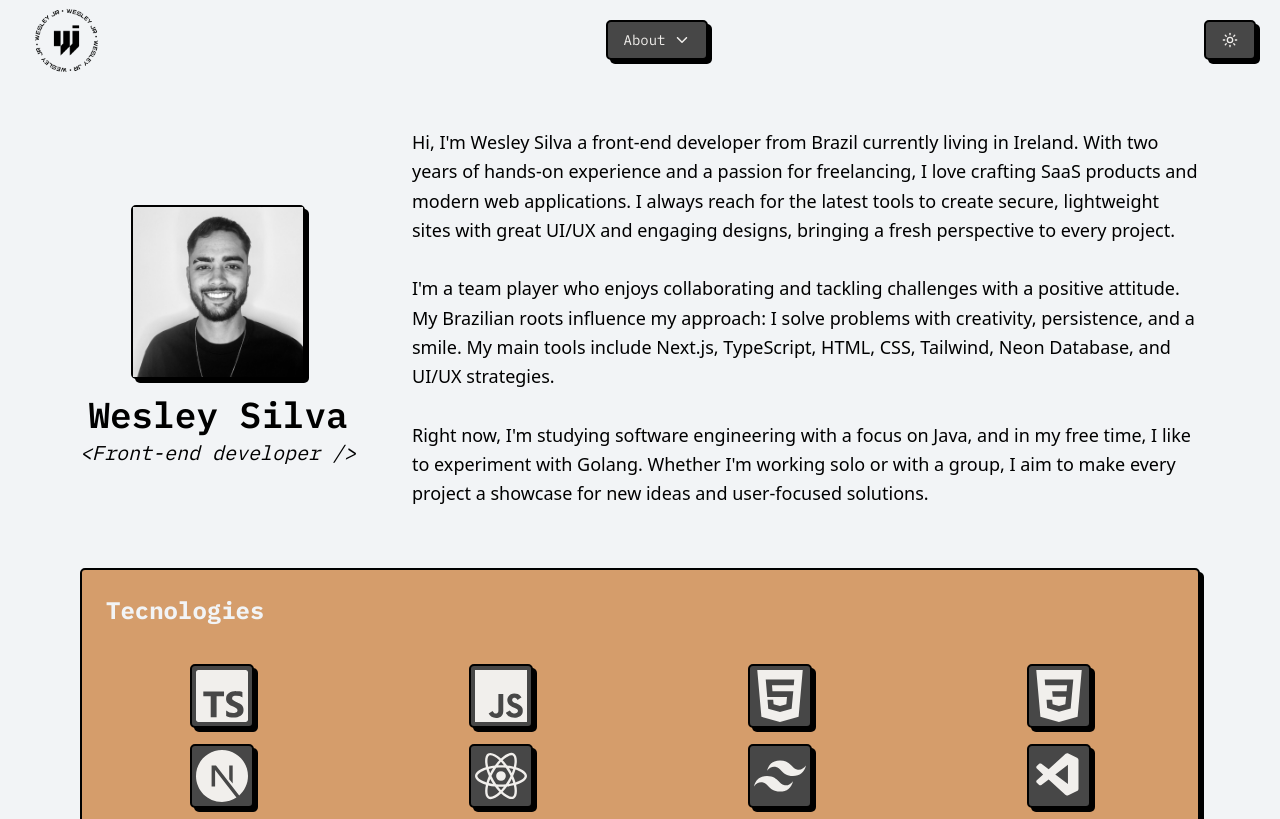
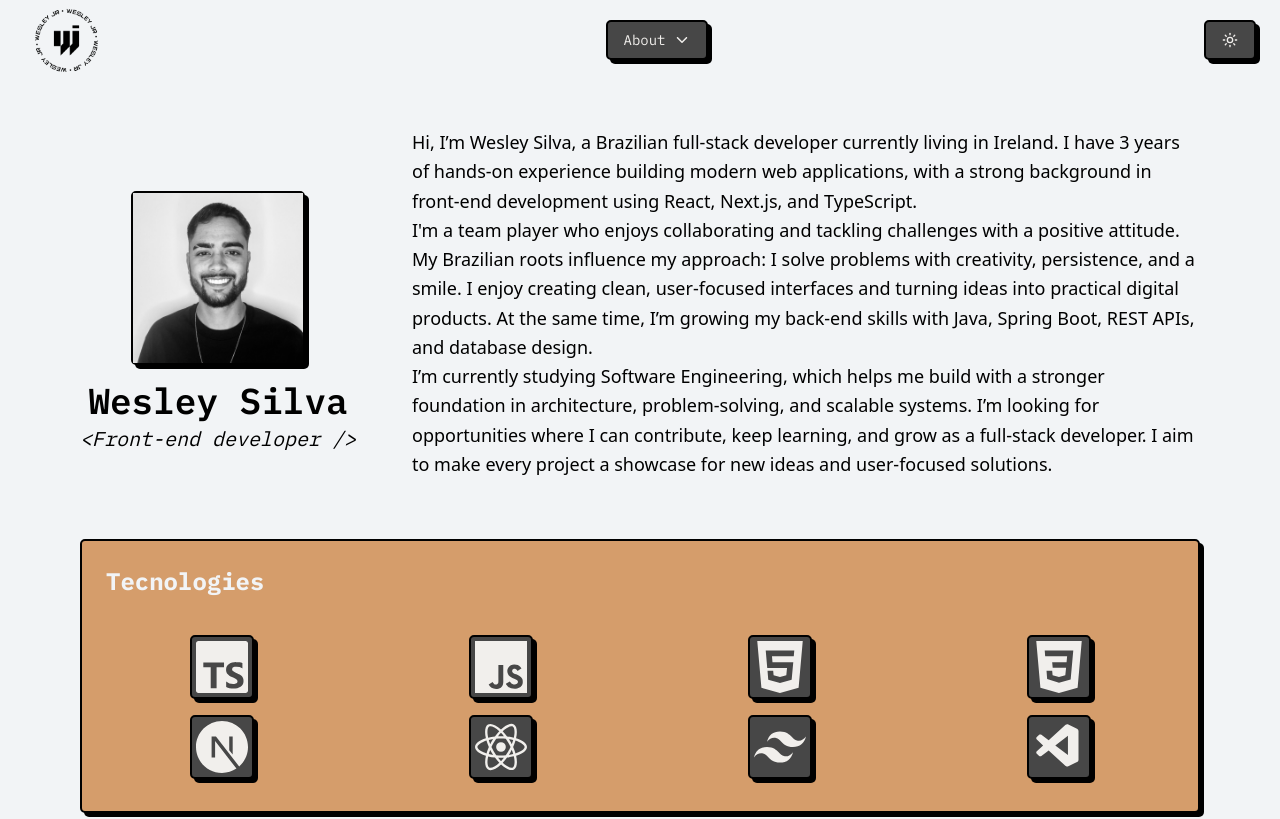
Before and after one commit to wesjx/portfoliov3, a Next.js app: page /about in a window 1280 px wide. Shown: the top 819 px of the page. Built offline with nearby package versions, Linux system fonts and the light colour scheme.

Commit message:
feat: update my abput text.

```diff
--- a/app/about/page.tsx
+++ b/app/about/page.tsx
@@ -30,23 +30,13 @@ export default function AbouMe() {
                         </div>
 
                         <p className="mb-9 text-lg leading-relaxed flex-1">
-                            Hi, I&apos;m Wesley Silva a front-end developer from Brazil currently living in
-                            Ireland. With two years of hands-on experience and a passion for freelancing,
-                            I love crafting SaaS products and modern web applications. I always reach
-                            for the latest tools to create secure, lightweight sites with great UI/UX
-                            and engaging designs, bringing a fresh perspective to every project.
-                            <br />
+                            Hi, I’m Wesley Silva, a Brazilian full-stack developer currently living in Ireland. I have 3 years of hands-on experience building modern web applications, with a strong background in front-end development using React, Next.js, and TypeScript.
                             <br />
                             I&apos;m a team player who enjoys collaborating and tackling challenges with a
                             positive attitude. My Brazilian roots influence my approach: I solve
-                            problems with creativity, persistence, and a smile. My main tools include
-                            Next.js, TypeScript, HTML, CSS, Tailwind, Neon Database, and UI/UX
-                            strategies.
+                            problems with creativity, persistence, and a smile. I enjoy creating clean, user-focused interfaces and turning ideas into practical digital products. At the same time, I’m growing my back-end skills with Java, Spring Boot, REST APIs, and database design.
                             <br />
-                            <br />
-                            Right now, I&apos;m studying software engineering with a focus on Java, and in my
-                            free time, I like to experiment with Golang. Whether I&apos;m working solo or
-                            with a group, I aim to make every project a showcase for new ideas and
+                            I’m currently studying Software Engineering, which helps me build with a stronger foundation in architecture, problem-solving, and scalable systems. I’m looking for opportunities where I can contribute, keep learning, and grow as a full-stack developer. I aim to make every project a showcase for new ideas and
                             user-focused solutions.
                         </p>
                     </div>
```
